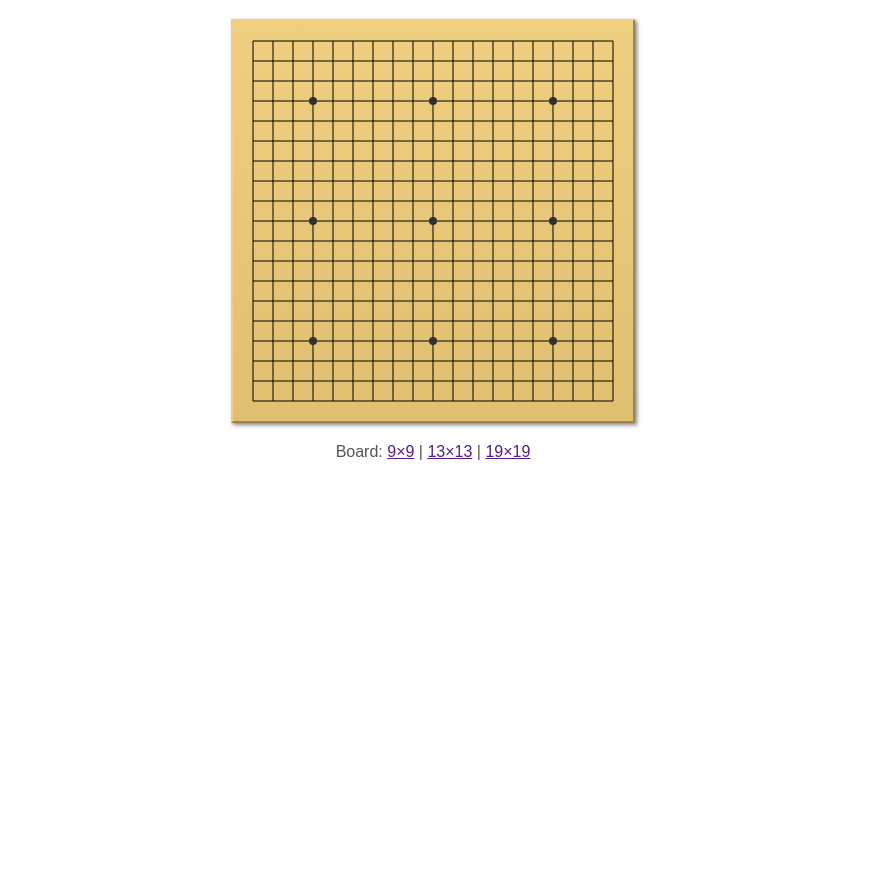
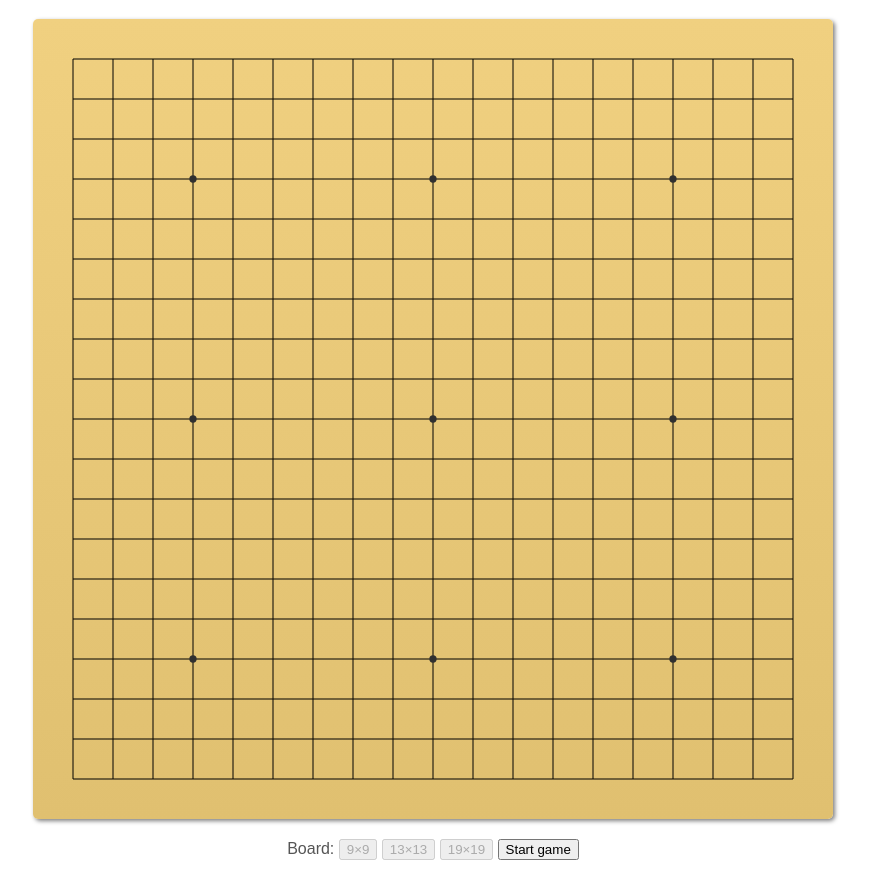
Before and after one commit to jipe/go-playground, a plain HTML site: page index.html in a window 1280 px wide. Shown: the part 70-946 px from the top of the page, without its empty margins (207-1076 px from the left). Before the commit the page ends 800 px from the top, so only its background shows below. Drawn offline with Linux system fonts and the light colour scheme.

Commit message:
Functionality for placing stones on board using UI controls.

```diff
--- a/index.html
+++ b/index.html
@@ -27,7 +27,12 @@
       #go-board {
         box-shadow: 2px 2px 4px rgba(0,0,0,0.5);
         background-image: linear-gradient(to bottom, #f0d080, #e0c070);
-        border: 2px outset #f0d080;
+        margin: 0px;
+        border-radius: 5px
+      }
+
+      a {
+        color: #00c;
       }
     </style>
     <script src="javascript/go.js"></script>
@@ -37,15 +42,21 @@
       <h1>Go &mdash; 圍棋</h1>
     </header>
     <main>
-      <canvas width="400" height="400" id="go-board"></canvas>
+      <canvas width="800" id="go-board"></canvas>
     </main>
     <footer>
-      Board: <a href="" onclick="return go.newBoard('go-board', 9);">9&times;9</a> |
-             <a href="" onclick="return go.newBoard('go-board', 13);">13&times;13</a> |
-             <a href="" onclick="return go.newBoard('go-board', 19);">19&times;19</a>
+      Board:
+      <button disabled="disabled" onclick="go.newGame('go-board', 9);">9&times;9</button>
+      <button disabled="disabled" onclick="go.newGame('go-board', 13);">13&times;13</button>
+      <button disabled="disabled" onclick="go.newGame('go-board', 19);">19&times;19</button>
+      <button>Start game</button>
     </footer>
     <script>
-      go.newBoard('go-board', 19);
+      var rules = go.createRules();
+      var game  = go.createGame(19, rules);
+      var board = go.createBoard('go-board', game);
+      board.attachUiControls(game);
+      board.render();
     </script>
   </body>
 </html>
--- a/javascript/go.js
+++ b/javascript/go.js
@@ -1,17 +1,23 @@
 var go = (function () {
-  function Board (canvasId, size) {
-    this.size   = size;
+  function Board (canvasId, game) {
+    var max;
+
+    this.game = game;
     this.canvas = document.getElementById(canvasId);
-    this.ctx    = this.canvas.getContext("2d");
+    maxDim = this.canvas.width > this.canvas.height ? this.canvas.width : this.canvas.height;
+    this.canvas.width = maxDim;
+    this.canvas.height = maxDim;
+    this.ctx = this.canvas.getContext("2d");
 
     this.ctx.clearRect(0,0,this.canvas.width,this.canvas.height);
   };
 
   Board.prototype.render = function () {
-    var ctx      = this.ctx;
-    var size     = this.size;
-    var canvas   = this.canvas;
-    var stepSize = (canvas.width < canvas.height ? canvas.width : canvas.height) / (size + 1);
+    var size      = this.game.size;
+    var ctx       = this.ctx;
+    var canvas    = this.canvas;
+    var stepSize  = canvas.width / (size + 1);
+    var positions = this.game.positions;
 
     var x,y;
     var starPoints;
@@ -44,21 +50,116 @@ var go = (function () {
 
     for (i = 0; i < starPoints.length; i++) {
       ctx.beginPath();
-      ctx.arc(starPoints[i][0]*stepSize, starPoints[i][1]*stepSize, 4, 0, Math.PI*2);
+      ctx.arc(starPoints[i][0]*stepSize, starPoints[i][1]*stepSize, Math.max(3, stepSize / 22 * 2), 0, Math.PI*2);
       ctx.fill();
+    }
+
+    for (i = 0; i < size; i++) {
+      for (j = 0; j < size; j++) {
+        if (positions[i][j] != -1) {
+          ctx.fillStyle = positions[i][j] == 0 ? "rgb(0,0,0)" : "rgb(255,255,255)";
+          ctx.beginPath();
+          ctx.arc((i+1)*stepSize, (j+1)*stepSize, stepSize / 2 - 1, 0, Math.PI*2);
+          ctx.fill();
+        }
+      }
     }
   };
 
+  Board.prototype.attachUiControls = function (game) {
+    var board    = this;
+    var canvas   = this.canvas;
+    var stepSize = canvas.width / (game.size + 1);
+    var ctx      = this.ctx;
+    var position;
+
+    this.canvas.onmousemove = function (event) {
+      position = {
+        x: Math.round((event.pageX - canvas.offsetLeft) / stepSize),
+        y: Math.round((event.pageY - canvas.offsetTop) / stepSize)
+      };
+
+      position.x = Math.min(19, Math.max(1, position.x));
+      position.y = Math.min(19, Math.max(1, position.y));
+
+      board.render();
+      if (game.currentPlayer.id != -1 && game.rules.evaluate(game, position.x, position.y).length == 0) {
+        ctx.fillStyle = game.currentPlayer.id == 0 ? "rgba(0,0,0,0.6)" : "rgba(255,255,255,0.6)";
+        ctx.beginPath();
+        ctx.arc(position.x*stepSize, position.y*stepSize, stepSize / 2 - 1, 0, Math.PI*2);
+        ctx.fill();
+      }
+    };
+
+    this.canvas.onmouseout = function () {
+      board.render();
+    };
+
+    this.canvas.onclick = function (event) {
+      if (game.placeStone(position.x, position.y)) {
+        board.render();
+        game.currentPlayer.id++;
+        if (game.currentPlayer.id > 1) {
+          game.currentPlayer.id = 0;
+        }
+      }
+    };
+  };
+
+  Board.prototype.detachUiControls = function () {
+    this.canvas.onmousemove = undefined;
+  };
+
+  function Game(size, rules) {
+    var i,j;
+
+    this.size      = size;
+    this.rules     = rules;
+    this.positions = [];
+    this.currentPlayer = {
+      id: 0
+    };
+
+    for (i = 0; i < size; i++) {
+      this.positions.push([]);
+      for (j = 0; j < size; j++) {
+        this.positions[i].push(-1);
+      }
+    }
+  }
+
+  Game.prototype.placeStone = function (x,y) {
+    if (this.positions[x-1][y-1] == -1) {
+      this.positions[x-1][y-1] = this.currentPlayer.id;
+      return true;
+    }
+    return false;
+  }
+
+  function Rules() {
+  }
+
+  Rules.prototype.evaluate = function (game, x, y) {
+    var conflictingRules = [];
+
+    if (game.positions[x-1][y-1] != -1) {
+      conflictingRules.push('OCCUPIED');
+    }
+
+    return conflictingRules;
+  };
+
   return {
-    newBoard : function (canvasId, size) {
-      this.board = new Board(canvasId, size);
-      this.board.render();
-      return false;
+    createRules : function () {
+      return new Rules();
     },
 
-    newGame : function (canvasId, size) {
-      var board = new go.Board(canvasId, size);
-      return new go.Game(board);
+    createBoard : function (canvasId, game) {
+      return new Board(canvasId, game);
+    },
+
+    createGame : function (size, rules) {
+      return new Game(size, rules);
     }
   }
 })();
```
